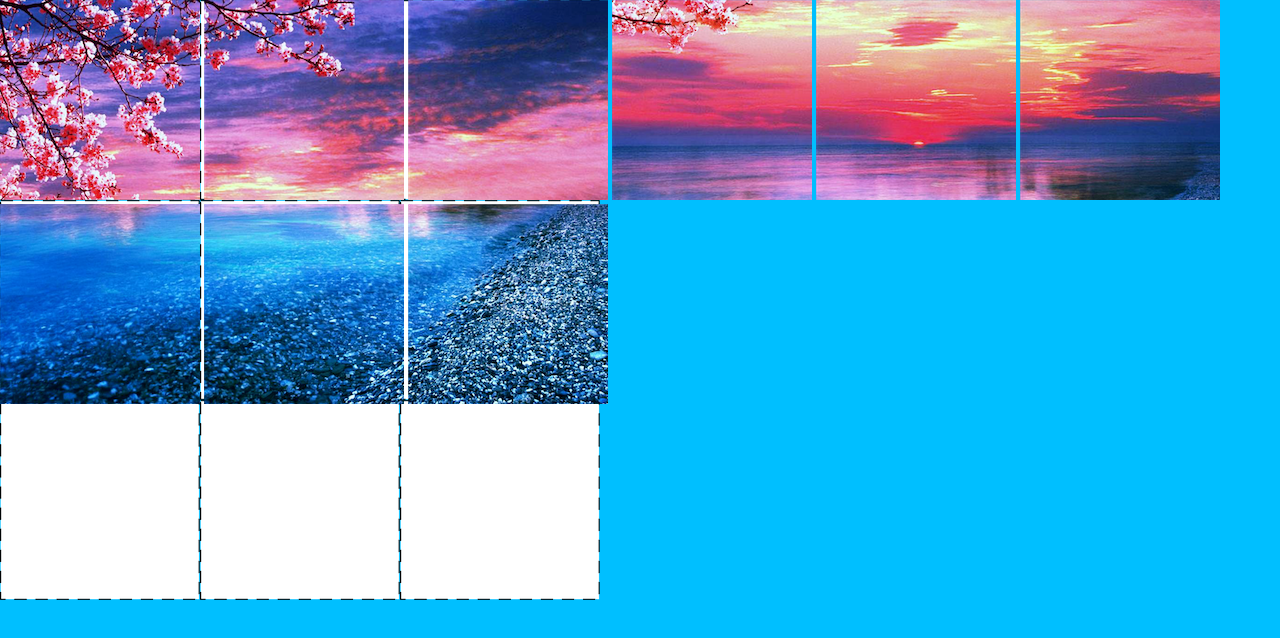
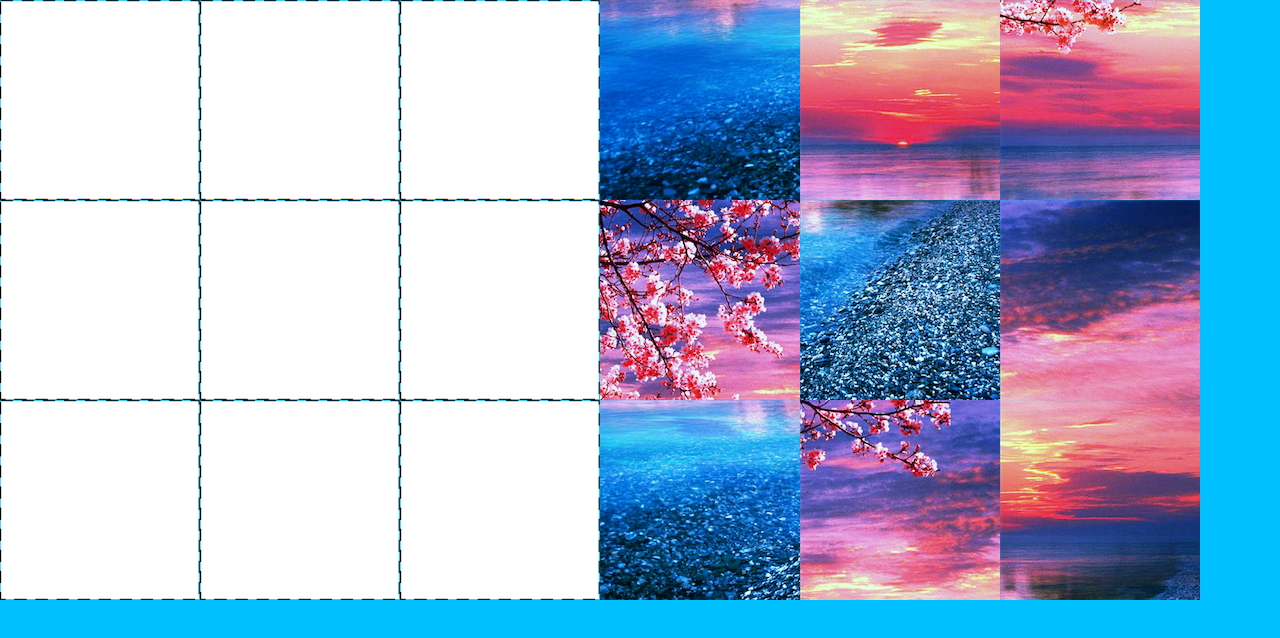
Before and after one commit to yajnabalwanth19-ITVarsity/Module-4-Assessment-2-, a plain HTML site: page index.html in a window 1280 px wide. Drawn offline with Linux system fonts and the light colour scheme.

Commit message:
update style.css

```diff
--- a/style.css
+++ b/style.css
@@ -60,3 +60,52 @@ body{
     left: 400px;
     top: 400px;
 }
+/*==================================IMAGES===============================*/
+#img{
+    right: 10px;
+}
+#img1-1-draggable{
+    position:absolute;
+    left: 600px;
+    top: 200px;
+}
+#img1-2-draggable{
+    position: absolute;
+    left: 800px;
+    top: 400px;
+}
+#img1-3-draggable{
+    position: absolute;
+    left: 1000px;
+    top: 200px;
+}
+#img3-2-draggable{
+    position: absolute;
+    left: 600px;
+    top: 400px;
+}
+#img2-3-draggable{
+    position: absolute;
+    left: 1000px;
+    top: 400px;
+}
+#img3-3-draggable{
+    position: absolute;
+    left: 800px;
+    top: 200px;
+}
+#img2-1-draggable{
+    position: absolute;
+    left: 1000px;
+    top: 0px;
+}
+#img2-2-draggable{
+    position: absolute;
+    left: 800px;
+    top: 0px;
+}
+#img3-1-draggable{
+    position: absolute;
+    left: 600px;
+    top: 0px;
+}
```
